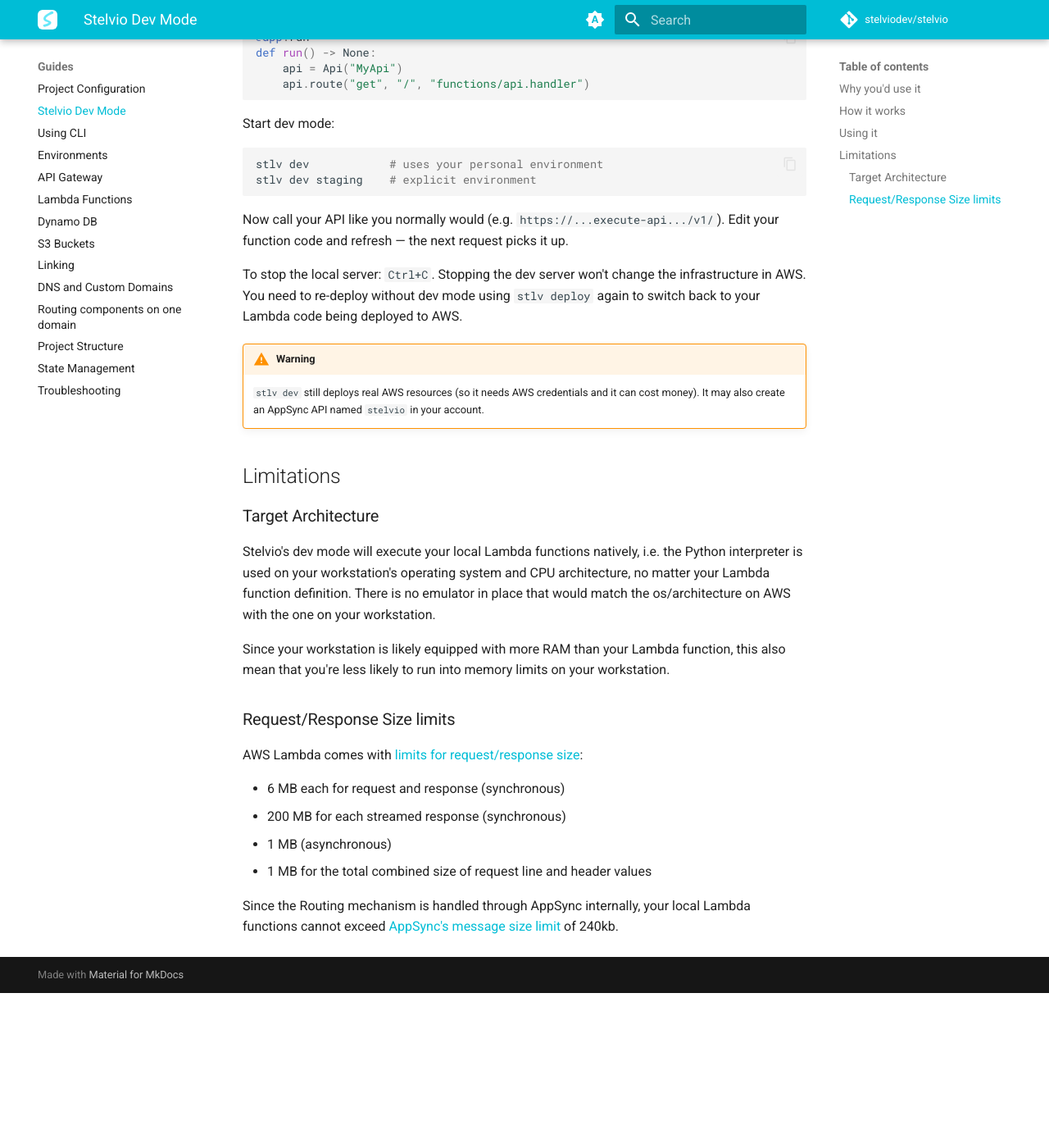
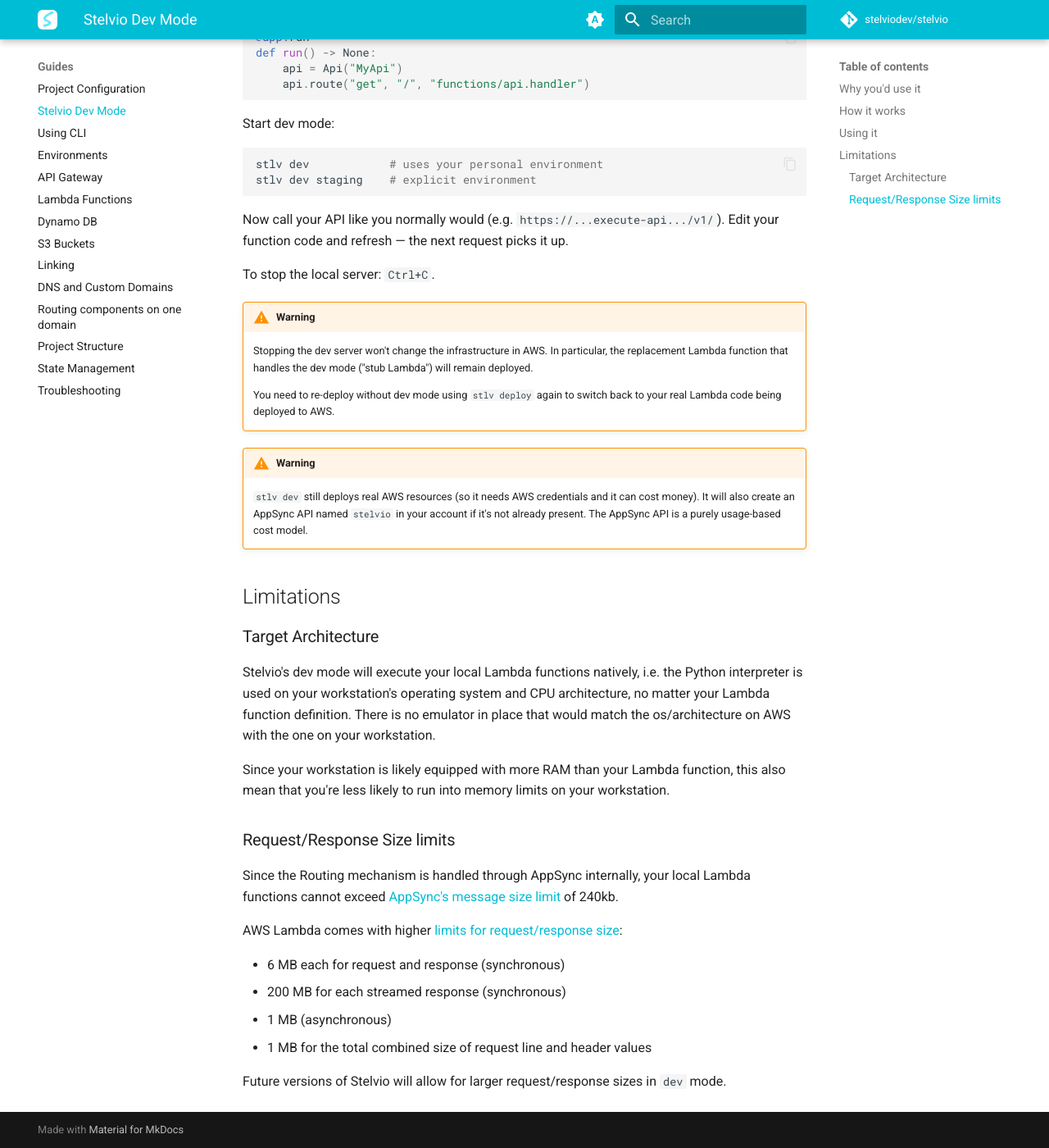
Before and after one commit to stelviodev/stelvio, an MkDocs documentation site: the page built from docs/guides/stlv-dev.md, in a window 1280 px wide and 1400 px high, scrolled down 896 px. Shown: the whole window at 82% size. Built offline with MkDocs 1.6.1 and Material for MkDocs 9.7.7, drawn with Linux system fonts in a browser that asks for light colours; comment, search, counter and statistics services are not loaded; before the commit the page ends 2107 px from its top, so only the background shows below that.

Commit message:
improve docs from pr comments

```diff
--- a/docs/guides/stlv-dev.md
+++ b/docs/guides/stlv-dev.md
@@ -39,10 +39,15 @@
 
 Now call your API like you normally would (e.g. `https://...execute-api.../v1/`). Edit your function code and refresh — the next request picks it up.
 
-To stop the local server: `Ctrl+C`. Stopping the dev server won't change the infrastructure in AWS. You need to re-deploy without dev mode using `stlv deploy` again to switch back to your Lambda code being deployed to AWS.
+To stop the local server: `Ctrl+C`.
 
 !!! warning
-    `stlv dev` still deploys real AWS resources (so it needs AWS credentials and it can cost money). It may also create an AppSync API named `stelvio` in your account.
+    Stopping the dev server won't change the infrastructure in AWS. In particular, the replacement Lambda function that handles the dev mode ("stub Lambda") will remain deployed.
+
+    You need to re-deploy without dev mode using `stlv deploy` again to switch back to your real Lambda code being deployed to AWS.
+
+!!! warning
+    `stlv dev` still deploys real AWS resources (so it needs AWS credentials and it can cost money). It will also create an AppSync API named `stelvio` in your account if it's not already present. The AppSync API is a purely usage-based cost model.
 
 
 ## Limitations
@@ -55,11 +60,13 @@
 
 ### Request/Response Size limits
 
-AWS Lambda comes with [limits for request/response size](https://docs.aws.amazon.com/lambda/latest/dg/gettingstarted-limits.html):
+Since the Routing mechanism is handled through AppSync internally, your local Lambda functions cannot exceed [AppSync's message size limit](https://docs.aws.amazon.com/appsync/latest/eventapi/event-api-concepts.html) of 240kb.
+
+AWS Lambda comes with higher [limits for request/response size](https://docs.aws.amazon.com/lambda/latest/dg/gettingstarted-limits.html):
 
 - 6 MB each for request and response (synchronous)
 - 200 MB for each streamed response (synchronous)
 - 1 MB (asynchronous)
 - 1 MB for the total combined size of request line and header values
 
-Since the Routing mechanism is handled through AppSync internally, your local Lambda functions cannot exceed [AppSync's message size limit](https://docs.aws.amazon.com/appsync/latest/eventapi/event-api-concepts.html) of 240kb.
+Future versions of Stelvio will allow for larger request/response sizes in `dev` mode.
```
Also changed, not shown: 1 other file.
